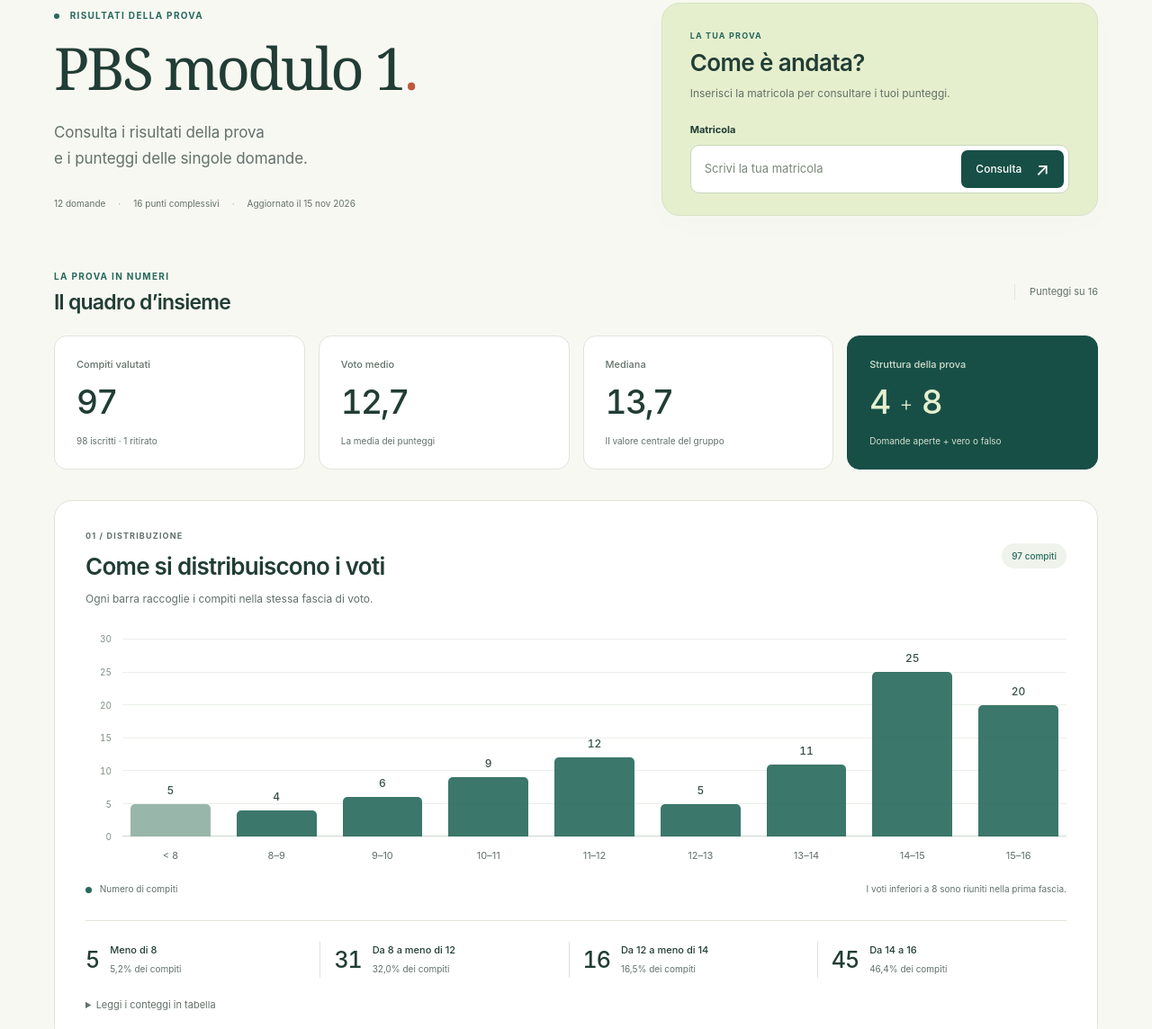
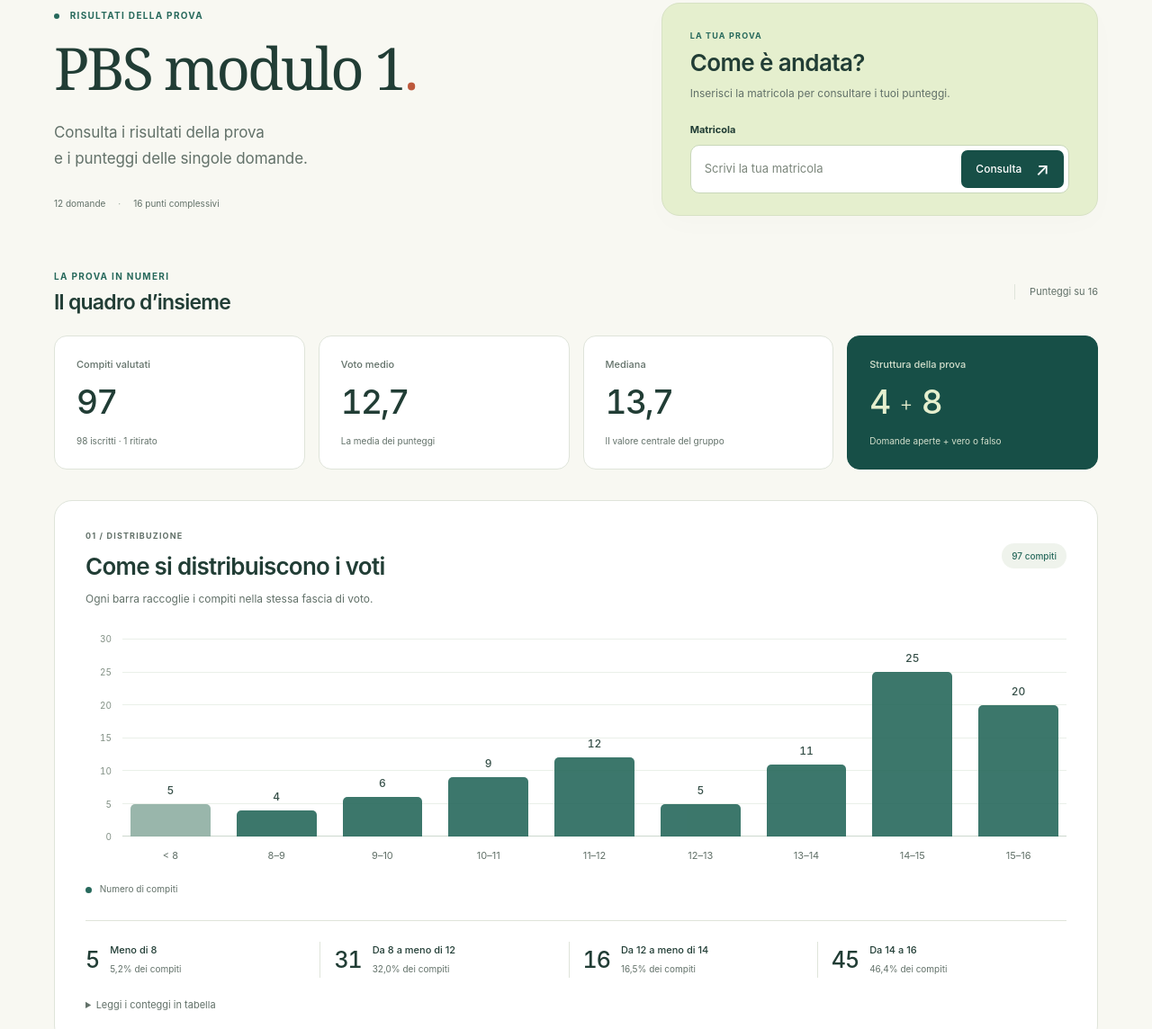
Before and after one commit to raffaelemazziotti/UNIFI_PBS_results, a plain HTML site: page docs/index.html in a window 1280 px wide. Shown: the part 158-1302 px from the top of the page at 90% size. Drawn offline with Linux system fonts and the light colour scheme.

Commit message:
Remove update date and extra explanatory sections

```diff
--- a/docs/app.js
+++ b/docs/app.js
@@ -26,8 +26,6 @@
   byId('stat-mean').textContent = format(totals.reduce((sum, value) => sum + value, 0) / totals.length);
   byId('stat-median').textContent = format(median);
   byId('distribution-count').textContent = `${integer(active.length)} compiti`;
-  const date = new Date(`${data.updatedAt}T12:00:00`);
-  byId('updated-at').textContent = `Aggiornato il ${date.toLocaleDateString('it-IT', {day: 'numeric', month: 'short', year: 'numeric'})}`;
 
   const bins = [{label: '< 8', description: 'Voti inferiori a 8', low: -Infinity, high: 8}, ...Array.from({length: 8}, (_, i) => ({label: `${i + 8}–${i + 9}`, description: i === 7 ? 'Da 15 a 16, incluso' : `Da ${i + 8} a meno di ${i + 9}`, low: i + 8, high: i === 7 ? Infinity : i + 9}))];
   const indexFor = score => score < 8 ? 0 : Math.min(8, Math.floor(score) - 7);
--- a/docs/index.html
+++ b/docs/index.html
@@ -20,7 +20,7 @@
   </header>
   <main id="contenuto">
     <section class="hero" aria-labelledby="page-title">
-      <div class="hero-copy"><span class="eyebrow"><span class="status-dot"></span> Risultati della prova</span><h1 id="page-title">PBS modulo 1<span class="title-dot" aria-hidden="true">.</span></h1><p>Consulta i risultati della prova<br>e i punteggi delle singole domande.</p><div class="hero-meta"><span>12 domande</span><span>16 punti complessivi</span><span id="updated-at"></span></div></div>
+      <div class="hero-copy"><span class="eyebrow"><span class="status-dot"></span> Risultati della prova</span><h1 id="page-title">PBS modulo 1<span class="title-dot" aria-hidden="true">.</span></h1><p>Consulta i risultati della prova<br>e i punteggi delle singole domande.</p><div class="hero-meta"><span>12 domande</span><span>16 punti complessivi</span></div></div>
       <section class="lookup-card" id="consulta" aria-labelledby="lookup-title"><span class="section-tag">LA TUA PROVA</span><h2 id="lookup-title">Come è andata?</h2><p>Inserisci la matricola per consultare i tuoi punteggi.</p><form id="lookup-form" novalidate><label for="matricola">Matricola</label><div class="input-row"><input id="matricola" name="matricola" type="text" required maxlength="32" placeholder="Scrivi la tua matricola" autocomplete="off" autocapitalize="characters" spellcheck="false" aria-describedby="lookup-error"><button type="submit" aria-label="Mostra il risultato"><span>Consulta</span><span aria-hidden="true">↗</span></button></div><p id="lookup-error" class="form-error" role="alert"></p></form></section>
     </section>
 
@@ -35,7 +35,7 @@
       <div class="stats-grid"><article class="stat-card"><span>Compiti valutati</span><strong id="stat-count">—</strong><small id="stat-registered"></small></article><article class="stat-card"><span>Voto medio</span><strong id="stat-mean">—</strong><small>La media dei punteggi</small></article><article class="stat-card"><span>Mediana</span><strong id="stat-median">—</strong><small>Il valore centrale del gruppo</small></article><article class="stat-card stat-accent"><span>Struttura della prova</span><strong>4 <span>+</span> 8</strong><small>Domande aperte + vero o falso</small></article></div>
     </section>
 
-    <section id="distribuzione" class="panel distribution-panel" aria-labelledby="distribution-title"><div class="section-heading"><div><span class="section-tag">01 / DISTRIBUZIONE</span><h2 id="distribution-title">Come si distribuiscono i voti</h2></div><span id="distribution-count" class="count-pill"></span></div><p class="section-intro">Ogni barra raccoglie i compiti nella stessa fascia di voto.</p><div id="selected-bin" class="selected-bin" hidden><span class="legend-dot coral"></span><span id="selected-bin-text"></span><button id="clear-selection" type="button" aria-label="Nascondi la selezione nella distribuzione">×</button></div><div class="histogram" id="histogram" role="group" aria-label="Distribuzione dei voti, numero di compiti per fascia"><div id="chart-y-axis" class="chart-y-axis" aria-hidden="true"></div><div class="plot-area"><div class="chart-grid" aria-hidden="true"></div><div id="histogram-bars" class="histogram-bars"></div></div></div><div class="chart-caption"><span><i class="legend-dot teal"></i> Numero di compiti</span><p>I voti inferiori a 8 sono riuniti nella prima fascia.</p></div><div class="band-summary" id="band-summary"></div><details class="accessible-data"><summary>Leggi i conteggi in tabella</summary><table><caption>Distribuzione dei voti</caption><thead><tr><th scope="col">Fascia</th><th scope="col">Compiti</th><th scope="col">Percentuale</th></tr></thead><tbody id="distribution-table"></tbody></table></details></section>
+    <section id="distribuzione" class="panel distribution-panel" aria-labelledby="distribution-title"><div class="section-heading"><div><span class="section-tag">01 / DISTRIBUZIONE</span><h2 id="distribution-title">Come si distribuiscono i voti</h2></div><span id="distribution-count" class="count-pill"></span></div><p class="section-intro">Ogni barra raccoglie i compiti nella stessa fascia di voto.</p><div id="selected-bin" class="selected-bin" hidden><span class="legend-dot coral"></span><span id="selected-bin-text"></span><button id="clear-selection" type="button" aria-label="Nascondi la selezione nella distribuzione">×</button></div><div class="histogram" id="histogram" role="group" aria-label="Distribuzione dei voti, numero di compiti per fascia"><div id="chart-y-axis" class="chart-y-axis" aria-hidden="true"></div><div class="plot-area"><div class="chart-grid" aria-hidden="true"></div><div id="histogram-bars" class="histogram-bars"></div></div></div><div class="chart-caption"><span><i class="legend-dot teal"></i> Numero di compiti</span></div><div class="band-summary" id="band-summary"></div><details class="accessible-data"><summary>Leggi i conteggi in tabella</summary><table><caption>Distribuzione dei voti</caption><thead><tr><th scope="col">Fascia</th><th scope="col">Compiti</th><th scope="col">Percentuale</th></tr></thead><tbody id="distribution-table"></tbody></table></details></section>
 
     <section id="somiglianze" class="panel similarity-panel" aria-labelledby="similarity-title">
       <div class="similarity-copy"><span class="section-tag">02 / UNO SGUARDO AI COMPITI</span><h2 id="similarity-title">La mappa delle somiglianze</h2><p>Ogni punto rappresenta un compito. I compiti con risposte più simili sono rappresentati più vicini.</p><p>Passa su un punto per leggere la matricola. Cerca la tua matricola per ritrovare il tuo compito nella mappa.</p></div>
@@ -45,7 +45,6 @@
       </figure>
     </section>
 
-    <section class="reading-notes" aria-labelledby="notes-title"><div><span class="section-tag">LA PROVA</span><h2 id="notes-title">I punteggi</h2></div><div><h3>Un totale, dodici domande</h3><p>Il voto è la somma di quattro domande aperte, fino a 2 punti ciascuna, e otto vero/falso con giustificazione, fino a 1 punto ciascuna. Il massimo è 16.</p></div><div><h3>I risultati del gruppo</h3><p>Le statistiche e i grafici comprendono i compiti valutati. I ritirati non rientrano nei conteggi dei voti.</p></div></section>
     <noscript><p class="no-script">Per consultare i risultati e visualizzare i grafici è necessario attivare JavaScript.</p></noscript>
   </main>
   <footer class="site-footer"><span><strong>PBS modulo 1</strong><span class="footer-dot">·</span>Psicobiologia dello sviluppo</span><p>Anno accademico 2026/27</p><a href="#page-title">Torna su ↑</a></footer>
```
Also changed, not shown: 1 other file.
